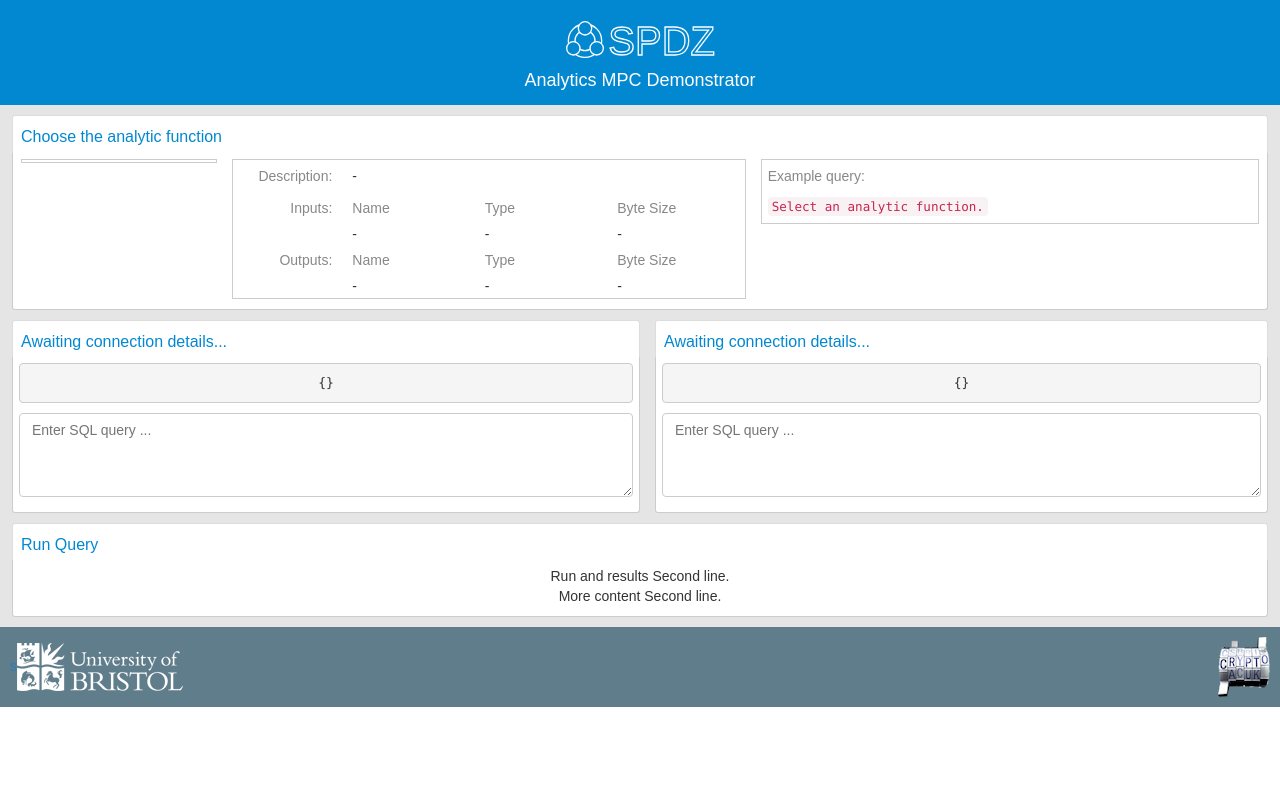
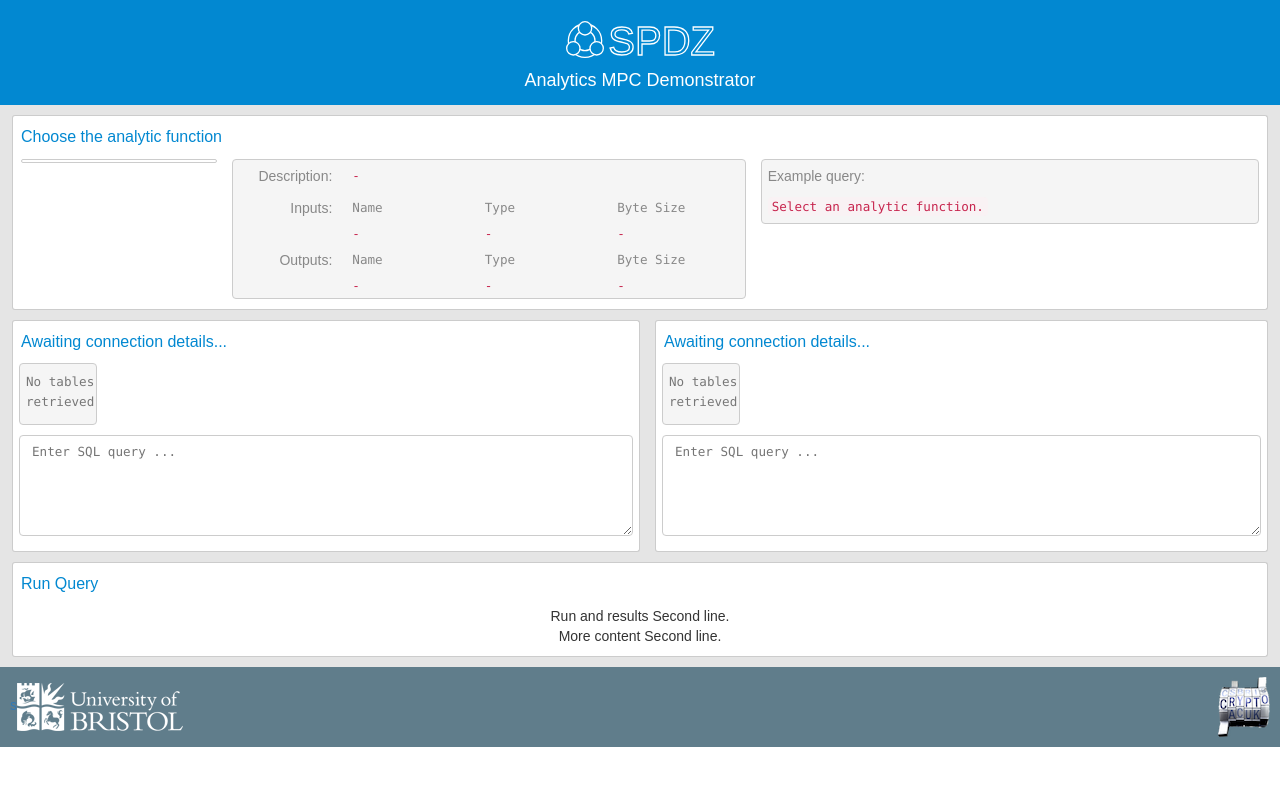
Before and after one commit to hemingteng/spdz-analytics-gui, a React (Create React App) app in the folder client/: page / in a window 1280 px wide. Shown: the top 786 px of the page. Built offline with nearby package versions, Linux system fonts and the light colour scheme.

Commit message:
Allow query input.

```diff
--- a/client/package.json
+++ b/client/package.json
@@ -22,7 +22,8 @@
     "eslint-plugin-prettier": "^2.1.2",
     "eslint-plugin-promise": "^3.5.0",
     "prettier": "^1.5.2",
-    "react-scripts": "1.0.10"
+    "react-scripts": "1.0.10",
+    "react-test-renderer": "^15.6.1"
   },
   "dependencies": {
     "bootstrap": "^3.3.7",
--- a/client/src/components/AnalyticFunctionPanel.js
+++ b/client/src/components/AnalyticFunctionPanel.js
@@ -8,14 +8,16 @@ import { Grid, Row, Col } from 'react-bootstrap'
 import styled from 'styled-components'
 
 import DisplayPanel from './DisplayPanel'
+import { DisplayBox, codeFont } from './BaseStyles'
 
 /**
  * A component (and a lot of code) to allow the function name list entry to be selected.
+ * Should use form select tag.
  */
 const SelectableFunc = props => {
   const FuncLine = styled.li`
     list-style-type: none;
-    &:hover {color: #e85a32};
+    &:hover {color: firebrick};
     margin-top: 2px;
     margin-bottom: 0px;
     padding-left: 4px;
@@ -23,8 +25,9 @@ const SelectableFunc = props => {
   `
 
   const toggleSelected = (event) => {
+    props.changeSelected(props.functionName, !props.selected)
+    event.preventDefault()
     event.stopPropagation()
-    props.changeSelected(props.functionName, !props.selected)
   }
 
   const selectedStyle = () =>
@@ -46,12 +49,11 @@ const AnalyticFunctionPanel = props => {
     `
   const UlFuncList = styled.ul`
       border: 1px solid #ccc;
+      border-radius: 4px;
       padding: 0px 1px 2px 1px;
     `
-  const DivFuncDetail = styled.div`
-      border: 1px solid #ccc;
+  const DivFuncDetail = DisplayBox.extend`
       padding: 0px 1px 2px 1px;
-      text-align: left;
     `
   const TableMain = styled.table`
       width: 100%;
@@ -61,6 +63,9 @@ const AnalyticFunctionPanel = props => {
       padding: 6px;
       border: none;
       text-align: left;
+      font-family: ${codeFont.fontFamily};
+      font-size: ${codeFont.fontSize};
+      color: ${codeFont.color};
     `
   const TdMainSub = TdMain.extend`
       padding: 0;
@@ -90,6 +95,9 @@ const AnalyticFunctionPanel = props => {
       white-space: pre-wrap;
       margin: 0;
       width: 100%;
+      font-family: ${codeFont.fontFamily};
+      font-size: ${codeFont.fontSize};
+      color: ${codeFont.color};
     `
 
   const isSelected = name => {
--- /dev/null
+++ b/client/src/components/BaseStyles.js
@@ -0,0 +1,16 @@
+import styled from 'styled-components'
+
+const DisplayBox = styled.div`
+  background-color: #f5f5f5;
+  border: 1px solid #ccc;
+  border-radius: 4px;
+  text-align: left;
+`
+
+const codeFont = {
+  fontFamily: 'Menlo,Monaco,Consolas,"Courier New",monospace',
+  fontSize: '12.6px',
+  color: '#c7254e'
+}
+
+export { DisplayBox, codeFont }
--- a/client/src/components/DisplayPanel.js
+++ b/client/src/components/DisplayPanel.js
@@ -7,27 +7,25 @@ import PropTypes from 'prop-types'
 import styled from 'styled-components'
 import colours from '../lib/colourScheme'
 
-const DisplayPanel = props => {
-
-  const PanelHeader = styled.div`
+const PanelHeader = styled.div`
     padding: 2px 8px;
     border-radius: 3px 3px 0 0;
-    border-top: 1px solid #ddd;
-    border-left: 1px solid #ddd;
-    border-right: 1px solid #ddd;
+    border-top: 1px solid #ccc;
+    border-left: 1px solid #ccc;
+    border-right: 1px solid #ccc;
     border-bottom: 0px;
     background-color: #fff;
     text-align: left;
   `
 
-  const PanelText = styled.h4`
+const PanelText = styled.h4`
     font-size: 16px;
     padding-left: 0;
     margin-bottom: 5px;
     color: ${colours.darkPrimaryBackground};
   `
 
-  const StyledPanel = styled.div`
+const StyledPanel = styled.div`
     background-color: #fff;
     border-left: 1px solid #ccc;
     border-right: 1px solid #ccc;
@@ -37,6 +35,7 @@ const DisplayPanel = props => {
     padding: 6px 6px 10px 6px;
   `
 
+const DisplayPanel = props => {
   return (
     <div>
       <PanelHeader>
--- a/client/src/components/QueryPanel.js
+++ b/client/src/components/QueryPanel.js
@@ -7,24 +7,51 @@ import styled from 'styled-components'
 
 import DisplayPanel from './DisplayPanel'
 import { getEngineSchema } from '../lib/analyticApi'
+import SchemaTableDisplay from './SchemaTableDisplay'
+import { codeFont } from './BaseStyles'
+
+const DivTableLayout = styled.div`
+      display: flex;
+      flex-flow: row wrap;
+      justify-content: flex-start;
+      align-items: top;
+      margin-bottom: 10px;
+    `
+
+const DivTablePadding = styled.div`
+      &:nth-child(n+2) {
+        padding-left: 8px;
+      }
+    `
+
+// influenced by react bootstrap styling
+const TextAreaSchema = styled.textarea`
+      height: 8em;
+      padding: 6px 12px;
+      font-family: ${codeFont.fontFamily};
+      font-size: ${codeFont.fontSize};
+      width: 100%;
+      border: 1px solid #ccc;
+      border-radius: 4px;
+      &:focus {
+        border-color: #66afe9;
+        outline: 0;
+        -webkit-box-shadow: inset 0 1px 1px rgba(0,0,0,.075), 0 0 8px rgba(102, 175, 233, .6);
+                box-shadow: inset 0 1px 1px rgba(0,0,0,.075), 0 0 8px rgba(102, 175, 233, .6);
+      };
+    `
 
 class QueryPanel extends Component {
   constructor(props) {
     super(props)
     this.state = {
-      schema: {}
+      schema: [{ tableName: 'No tables retrieved', columns: {} }],
+      query: ''
     }
-    this.readSchema = this.readSchema.bind(this)
+    this.handleChange = this.handleChange.bind(this)
   }
 
-  /**
-   * At startup try to get schema from analytic engine.
-   */
   componentDidMount() {
-    this.readSchema()
-  }
-
-  readSchema() {
     if (this.props.engineURL !== undefined && this.props.engineAPI !== undefined) {
       getEngineSchema(this.props.engineURL, this.props.engineAPI)
         .then((json) => {
@@ -36,36 +63,41 @@ class QueryPanel extends Component {
     }
   }
 
+  componentDidUpdate() {
+    // this.textArea.focus()
+  }
+
+  handleChange(event) {
+    this.setState({ query: event.target.value })
+    event.preventDefault()
+    event.stopPropagation()
+  }
+
   render() {
-    const PreSchema = styled.pre`
-      white-space: pre-wrap;
-    `
-
-    // influenced by from react bootstrap styling
-    const TextAreaSchema = styled.textarea`
-      height: 6em;
-      padding: 6px 12px;
-      color: #555;
-      width: 100%;
-      border: 1px solid #ccc;
-      border-radius: 4px;
-      &:focus {
-        border-color: #66afe9;
-        outline: 0;
-        -webkit-box-shadow: inset 0 1px 1px rgba(0,0,0,.075), 0 0 8px rgba(102, 175, 233, .6);
-                box-shadow: inset 0 1px 1px rgba(0,0,0,.075), 0 0 8px rgba(102, 175, 233, .6);
-      };
-    `
-
     const analyticEngineName = (url) =>
       url !== undefined ?
         `Query for ${url.replace(/^https?:\/\//i, '')}` :
         'Awaiting connection details...'
 
-    return <DisplayPanel heading={analyticEngineName(this.props.engineURL)}>
-      <PreSchema>{JSON.stringify(this.state.schema)}</PreSchema>
-      <TextAreaSchema placeholder="Enter SQL query ..." />
-    </DisplayPanel>
+    const displaySchemaTables = schema => {
+      return schema.map(table =>
+        <DivTablePadding key={table.tableName} >
+          <SchemaTableDisplay tableName={table.tableName} colNames={table.columns} />
+        </DivTablePadding>
+      )
+    }
+
+    return (
+      <DisplayPanel heading={analyticEngineName(this.props.engineURL)}>
+        <DivTableLayout>
+          {displaySchemaTables(this.state.schema)}
+        </DivTableLayout>
+        <TextAreaSchema value={this.state.query}
+          onChange={this.handleChange}
+          innerRef={(textarea) => { this.textArea = textarea }}
+          placeholder="Enter SQL query ..." />
+      </DisplayPanel>
+    )
   }
 }
 
--- /dev/null
+++ b/client/src/components/SchemaTableDisplay.js
@@ -0,0 +1,57 @@
+/**
+ * Panel to display a DB schema table.
+ */
+import React from 'react'
+import PropTypes from 'prop-types'
+
+import styled from 'styled-components'
+import { DisplayBox, codeFont } from './BaseStyles'
+
+const DivDBTable = DisplayBox.extend`
+    padding: 0px 2px 4px 2px;
+  `
+const TableSQL = styled.table`
+    width: 100%;
+    border-collapse: collapse;
+    font-family: ${codeFont.fontFamily};
+    font-size: ${codeFont.fontSize};
+    color: ${codeFont.color};
+  `
+const TableCaption = styled.caption`
+    padding-left: 4px;
+  `
+const TdCol = styled.td`
+    padding: 0 6px 0 6px;
+    border: none;
+    text-align: left;
+  `
+
+const SchemaTableDisplay = props => {
+
+  const formatTableCols = colNames => {
+    return Object.keys(colNames).map(colName =>
+      <tr key={colName}>
+        <TdCol>{colName}</TdCol>
+        <TdCol>{colNames[colName].type} {colNames[colName].maxLength}</TdCol>
+      </tr>
+    )
+  }
+
+  return (
+    <DivDBTable>
+      <TableSQL>
+        <TableCaption>{props.tableName}</TableCaption>
+        <tbody>
+          {formatTableCols(props.colNames)}
+        </tbody>
+      </TableSQL>
+    </DivDBTable>
+  )
+}
+
+SchemaTableDisplay.propTypes = {
+  tableName: PropTypes.string.isRequired,
+  colNames: PropTypes.object.isRequired
+}
+
+export default SchemaTableDisplay
--- a/client/src/pages/ContainerLayout.js
+++ b/client/src/pages/ContainerLayout.js
@@ -14,9 +14,9 @@ class ContainerLayout extends Component {
     super(props)
     this.state = {
       analyticFunctions: [],
-      selectedFunction: undefined,
       analyticEngines: [],
-      analyticEngineApi: undefined
+      analyticEngineApi: undefined,
+      selectedFunction: undefined
     }
     this.chooseAnalyticFunction = this.chooseAnalyticFunction.bind(this)
   }
```
Also changed, not shown: 2 other files (tests, documents, lock files or other folders).
